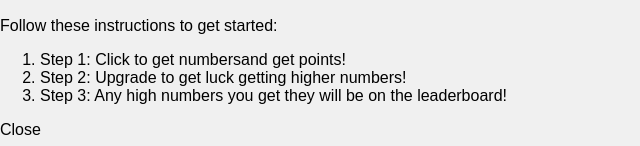
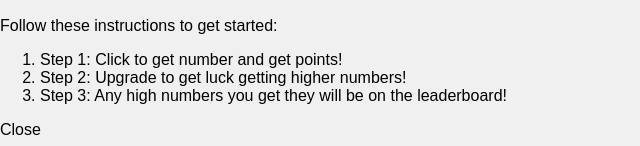
Before and after one commit to RobloxChecker/TheGroupHub, a plain HTML site: page index.html in a window 1280 px wide. Shown: the part 651-797 px from the top of the page, 0-640 px from the left. Drawn offline with Linux system fonts and the light colour scheme.

Commit message:
Add files via upload

```diff
--- a/index.html
+++ b/index.html
@@ -32,7 +32,7 @@
             <h2>Welcome to Our Website</h2>
             <p>Follow these instructions to get started:</p>
             <ol>
-                <li>Step 1: Click to get numbersand get points!</li>
+                <li>Step 1: Click to get number and get points!</li>
                 <li>Step 2: Upgrade to get luck getting higher numbers!</li>
                 <li>Step 3: Any high numbers you get they will be on the leaderboard!</li>
                 <!-- Add more steps as needed -->
```
